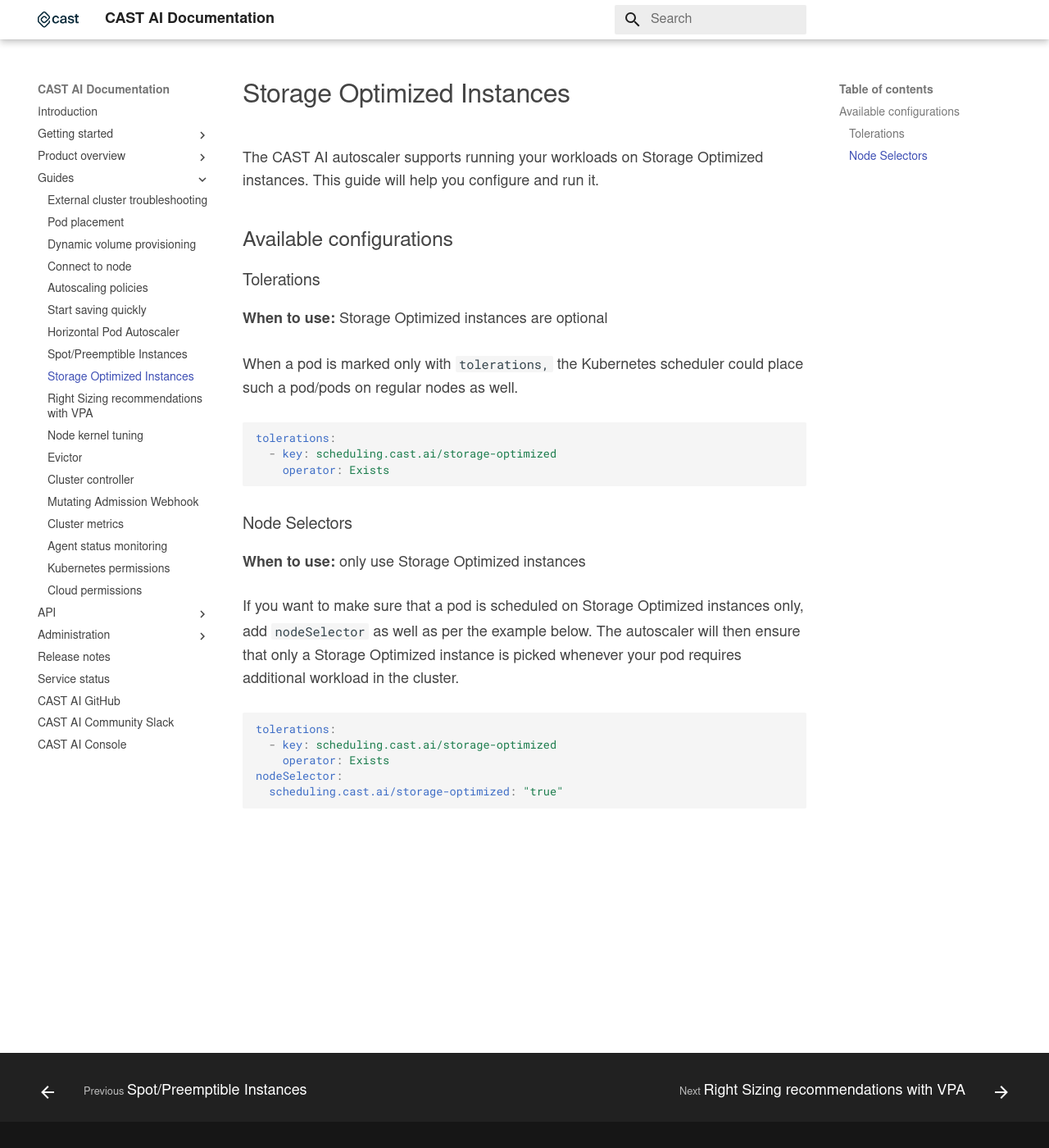
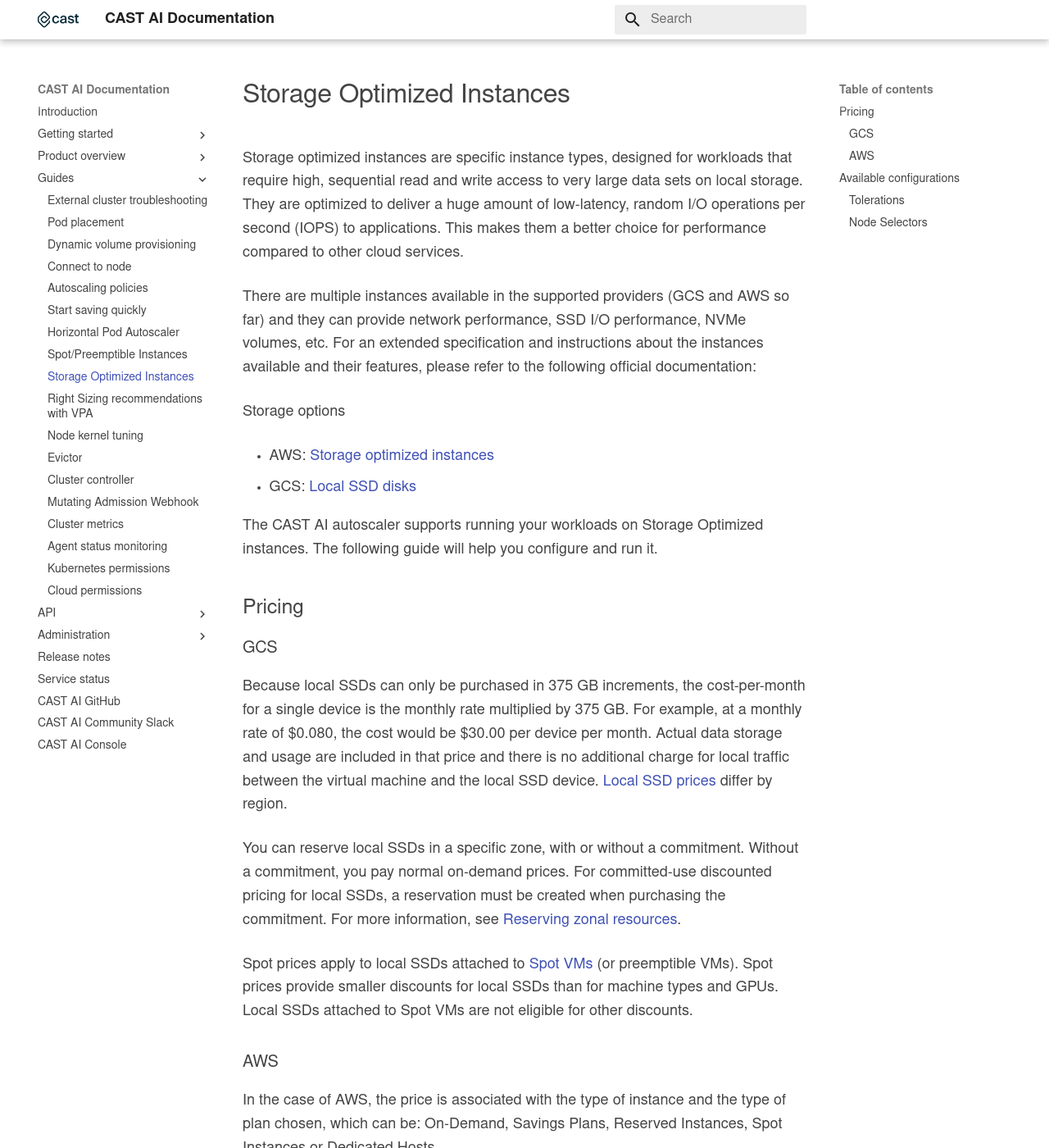
Before and after one commit to castai/docs, an MkDocs documentation site: the page built from docs/guides/storage-optimized.md, in a window 1280 px wide and 1400 px high. Shown: the whole window at 82% size. Built offline with MkDocs 1.6.1 and Material for MkDocs 9.7.7, drawn with Linux system fonts in a browser that asks for light colours; some web fonts are replaced; some of the changed text lies outside the part shown.

Commit message:
Add description, reference to docs and pricing

```diff
--- a/docs/guides/storage-optimized.md
+++ b/docs/guides/storage-optimized.md
@@ -4,10 +4,37 @@
 
 # Storage Optimized Instances
 
+Storage optimized instances are specific instance types, designed for workloads that require high, sequential read and write access to very large data sets on local storage. They are optimized to deliver a huge amount of low-latency, random I/O operations per second (IOPS) to applications. This makes them a better choice for performance compared to other cloud services.
+
+There are multiple instances available in the supported providers (GCS and AWS so far) and they can provide network performance, SSD I/O performance, NVMe volumes, etc. For an extended specification and instructions about the instances available and their features, please refer to the following official documentation:
+
+Storage options
+
+- AWS: [Storage optimized instances](https://docs.aws.amazon.com/AWSEC2/latest/UserGuide/storage-optimized-instances.html)
+- GCS: [Local SSD disks](https://cloud.google.com/compute/docs/disks#localssds)
+
 The CAST AI autoscaler supports running your workloads on Storage Optimized instances.
-This guide will help you configure and run it.
+The following guide will help you configure and run it.
+
+## Pricing
+
+### GCS
+
+Because local SSDs can only be purchased in 375 GB increments, the cost-per-month for a single device is the monthly rate multiplied by 375 GB. For example, at a monthly rate of $0.080, the cost would be $30.00 per device per month. Actual data storage and usage are included in that price and there is no additional charge for local traffic between the virtual machine and the local SSD device. [Local SSD prices](https://cloud.google.com/compute/disks-image-pricing#localssdpricing) differ by region.
+
+You can reserve local SSDs in a specific zone, with or without a commitment. Without a commitment, you pay normal on-demand prices. For committed-use discounted pricing for local SSDs, a reservation must be created when purchasing the commitment. For more information, see [Reserving zonal resources](https://cloud.google.com/compute/docs/instances/reserving-zonal-resources).
+
+Spot prices apply to local SSDs attached to [Spot VMs](https://cloud.google.com/compute/docs/instances/spot) (or preemptible VMs). Spot prices provide smaller discounts for local SSDs than for machine types and GPUs. Local SSDs attached to Spot VMs are not eligible for other discounts.
+
+### AWS
+
+In the case of AWS, the price is associated with the type of instance and the type of plan chosen, which can be: On-Demand, Savings Plans, Reserved Instances, Spot Instances or Dedicated Hosts.
+
+Please refer to [official pricing source](https://aws.amazon.com/ec2/pricing/) to know more.
 
 ## Available configurations
+
+To make use of the storage-optimized feature, node selectors, taints and tolerations work together to ensure that pods are scheduled into inappropriate nodes and viceversa.
 
 ### Tolerations
 
```
